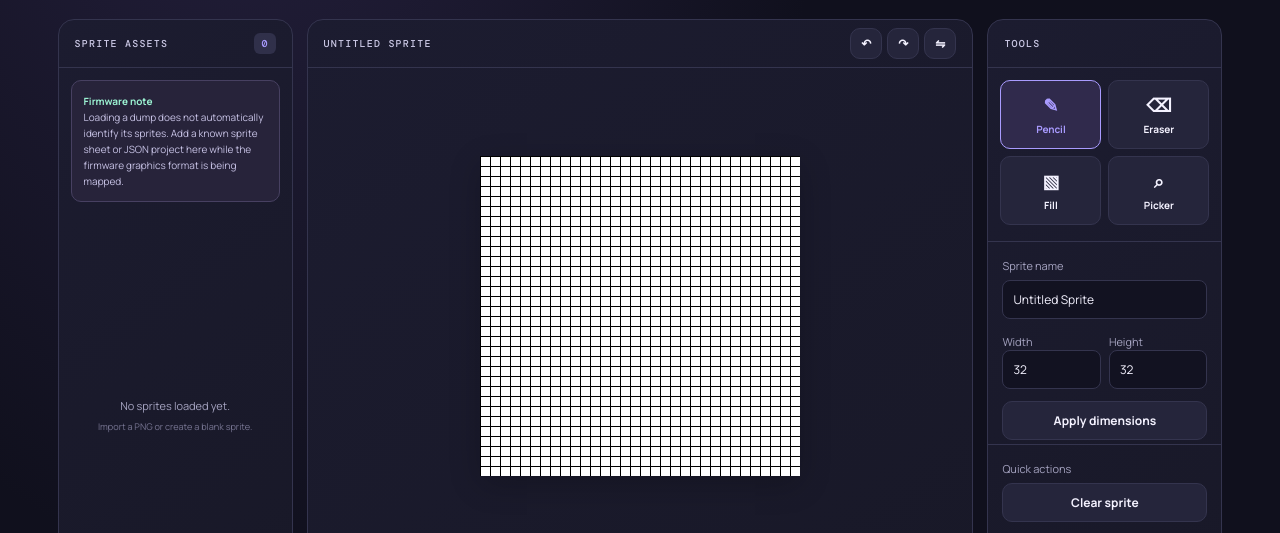
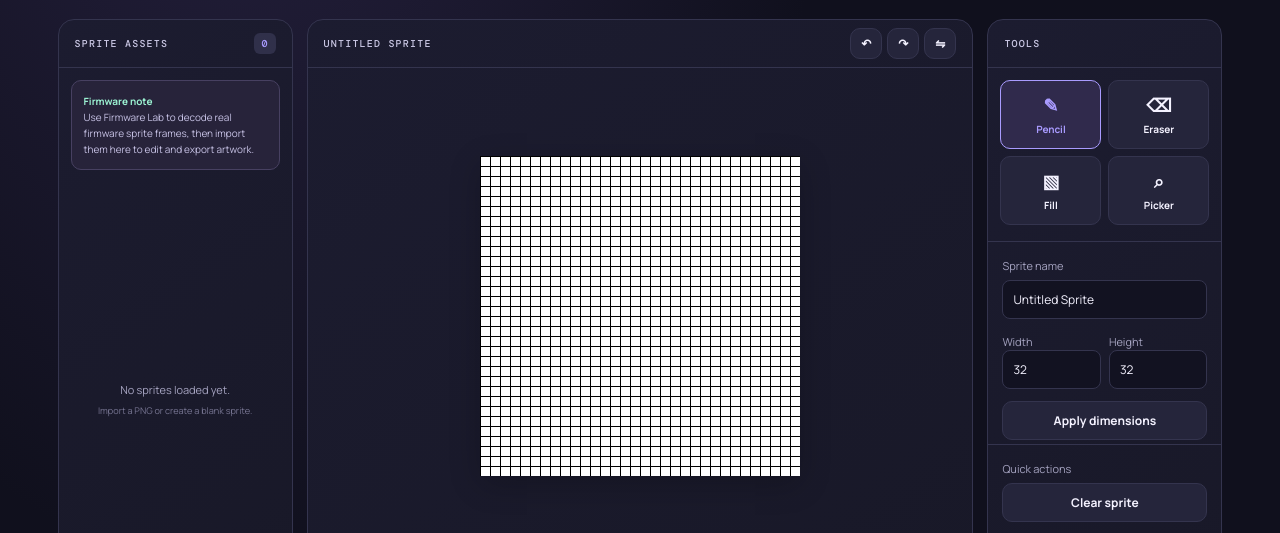
Before and after one commit to marcomillion/paradise-advance, a plain HTML site: page index.html in a window 1280 px wide. Shown: the part 267-800 px from the top of the page. Drawn offline with nearby package versions, Linux system fonts and the light colour scheme.

Commit message:
Update studio notes for verified sprite extraction

```diff
--- a/index.html
+++ b/index.html
@@ -10,7 +10,7 @@
 <nav class="tabs" aria-label="Main sections"><button class="tab active" data-view="studio">▦ Sprite Studio</button><button class="tab" data-view="firmware">▤ Firmware Lab</button><button class="tab" data-view="emulator">▷ Preview Lab</button><button class="tab" data-view="gallery">✿ Community Gallery</button></nav>
 <main>
 <section id="view-studio" class="view active"><div class="page-heading"><div><p class="eyebrow">PIXEL WORKBENCH / 01</p><h1>Sprite Studio</h1><p class="muted">Edit pixel art in a crisp, zoomable workspace.</p></div><div class="heading-actions"><button class="button" id="importSpriteBtn">Import PNG / JSON</button><input id="spriteInput" type="file" accept="image/png,.json,application/json" hidden><button class="button primary" id="exportPngBtn">Export PNG</button></div></div>
-<div class="workspace"><aside class="panel asset-panel"><div class="panel-title"><span>SPRITE ASSETS</span><span class="count" id="spriteCount">0</span></div><div class="notice small"><b>Firmware note</b><br>Loading a dump does not automatically identify its sprites. Add a known sprite sheet or JSON project here while the firmware graphics format is being mapped.</div><div id="assetList" class="asset-list"><div class="empty-state">No sprites loaded yet.<br><small>Import a PNG or create a blank sprite.</small></div></div><div class="panel-footer"><button id="newSpriteBtn" class="button full">＋ New sprite</button></div></aside>
+<div class="workspace"><aside class="panel asset-panel"><div class="panel-title"><span>SPRITE ASSETS</span><span class="count" id="spriteCount">0</span></div><div class="notice small"><b>Firmware note</b><br>Use Firmware Lab to decode real firmware sprite frames, then import them here to edit and export artwork.</div><div id="assetList" class="asset-list"><div class="empty-state">No sprites loaded yet.<br><small>Import a PNG or create a blank sprite.</small></div></div><div class="panel-footer"><button id="newSpriteBtn" class="button full">＋ New sprite</button></div></aside>
 <section class="panel editor-panel"><div class="panel-title"><span id="currentSpriteName">UNTITLED SPRITE</span><div class="editor-actions"><button class="icon-button" id="undoBtn" title="Undo">↶</button><button class="icon-button" id="redoBtn" title="Redo">↷</button><button class="icon-button" id="flipBtn" title="Flip horizontally">⇋</button></div></div><div class="canvas-wrap" id="canvasWrap"><canvas id="spriteCanvas" width="32" height="32" aria-label="Pixel sprite editor"></canvas><div id="canvasHint" class="canvas-hint">Create or import a sprite to start editing</div></div><div class="canvas-controls"><label>Zoom <input id="zoomSlider" type="range" min="4" max="20" value="10"><span id="zoomValue">10×</span></label><label>Grid <input id="gridToggle" type="checkbox" checked></label><label>Size <span id="dimensions">32 × 32</span></label></div><div class="palette-row"><div><span class="label">COLOUR</span><input id="colorPicker" type="color" value="#211c36"></div><div class="palette" id="palette"></div><button id="addColorBtn" class="icon-button" title="Add colour">＋</button></div></section>
 <aside class="panel tools-panel"><div class="panel-title">TOOLS</div><div class="tool-grid"><button class="tool active" data-tool="pencil">✎<span>Pencil</span></button><button class="tool" data-tool="eraser">⌫<span>Eraser</span></button><button class="tool" data-tool="fill">▧<span>Fill</span></button><button class="tool" data-tool="picker">⌕<span>Picker</span></button></div><div class="divider"></div><div class="field"><label for="spriteName">Sprite name</label><input id="spriteName" value="Untitled Sprite" maxlength="64"></div><div class="field two"><div><label for="spriteWidth">Width</label><input id="spriteWidth" type="number" min="1" max="256" value="32"></div><div><label for="spriteHeight">Height</label><input id="spriteHeight" type="number" min="1" max="256" value="32"></div></div><button id="resizeBtn" class="button full">Apply dimensions</button><div class="divider"></div><div class="field"><label>Quick actions</label><button id="clearBtn" class="button full">Clear sprite</button><button id="exportJsonBtn" class="button full secondary-gap">Export project JSON</button></div><div class="notice small">Tip: use the wheel-free zoom slider to enlarge pixels. Export a PNG to share art; export JSON to preserve the project palette and dimensions.</div></aside></div><div class="panel animation-panel">
 <div class="panel-title">ANIMATION TIMELINE <span id="animationFrameCount">0 frames</span></div>
@@ -37,8 +37,8 @@
 <p id="spritePackageStatus" class="extractor-status">Load a firmware file, then scan for documented sprite packages.</p>
 <div id="spritePackageResults" class="sprite-package-grid"></div>
 <button id="spritePackageMore" class="button full" hidden>Show more packages</button>
-</div><div class="panel"><div class="panel-title">RESEARCH NOTES</div><ul class="research-list"><li><span class="status done">FOUND</span><div><b>Container signature</b><p>Header begins with a readable SONIXDEV signature.</p></div></li><li><span class="status done">FOUND</span><div><b>Firmware strings</b><p>Readable strings reference Tamagotchi state, evolution, items, and asset/save-data routines.</p></div></li><li><span class="status pending">NEXT</span><div><b>Graphics format</b><p>Sprite boundaries, palette encoding, compression and lookup tables still need to be identified before safe binary patching.</p></div></li></ul></div></section>
-<section id="view-emulator" class="view"><div class="page-heading"><div><p class="eyebrow">ANIMATION / 03</p><h1>Preview Lab</h1><p class="muted">Preview the selected artwork on a device-style screen.</p></div></div><div class="preview-layout"><div class="panel device-panel"><div class="device-shell"><div class="device-screen"><canvas id="previewCanvas" width="160" height="128"></canvas><div id="previewEmpty" class="preview-empty">SELECT A SPRITE<br>TO PREVIEW</div></div><div class="device-controls"><span></span><span></span><span></span></div></div><div class="device-caption">PARADISE · ART PREVIEW</div></div><div class="panel preview-settings"><div class="panel-title">PREVIEW SETTINGS</div><div class="field"><label for="previewBg">Background</label><input id="previewBg" type="color" value="#ffffff"></div><div class="field"><label for="previewScale">Sprite scale</label><input id="previewScale" type="range" min="1" max="5" value="2"></div><label class="check-row"><input id="previewChecker" type="checkbox"> Checkerboard transparency</label><div class="notice"><b>Emulator status</b><p>This is a sprite-screen preview, not a firmware emulator. A real emulator requires the device CPU/peripherals and firmware execution model to be identified.</p></div><button id="downloadPreviewBtn" class="button primary full">Export preview PNG</button></div></div></section>
+</div><div class="panel"><div class="panel-title">RESEARCH NOTES</div><ul class="research-list"><li><span class="status done">FOUND</span><div><b>Container signature</b><p>Header begins with a readable SONIXDEV signature.</p></div></li><li><span class="status done">FOUND</span><div><b>Firmware strings</b><p>Readable strings reference Tamagotchi state, evolution, items, and asset/save-data routines.</p></div></li><li><span class="status done">FOUND</span><div><b>Sprite package format</b><p>The documented archive and sprite headers are now used to decode indexed/direct-colour frames. Safe firmware patching and rebuilding are still separate work.</p></div></li></ul></div></section>
+<section id="view-emulator" class="view"><div class="page-heading"><div><p class="eyebrow">ANIMATION / 03</p><h1>Preview Lab</h1><p class="muted">Preview the selected artwork on a device-style screen.</p></div></div><div class="preview-layout"><div class="panel device-panel"><div class="device-shell"><div class="device-screen"><canvas id="previewCanvas" width="160" height="128"></canvas><div id="previewEmpty" class="preview-empty">SELECT A SPRITE<br>TO PREVIEW</div></div><div class="device-controls"><span></span><span></span><span></span></div></div><div class="device-caption">PARADISE · ART PREVIEW</div></div><div class="panel preview-settings"><div class="panel-title">PREVIEW SETTINGS</div><div class="field"><label for="previewBg">Background</label><input id="previewBg" type="color" value="#ffffff"></div><div class="field"><label for="previewScale">Sprite scale</label><input id="previewScale" type="range" min="1" max="5" value="2"></div><label class="check-row"><input id="previewChecker" type="checkbox"> Checkerboard transparency</label><div class="notice"><b>Emulator status</b><p>This is an artwork preview, not an integrated firmware emulator yet. Firmware execution needs a CPU and device-peripheral model.</p></div><button id="downloadPreviewBtn" class="button primary full">Export preview PNG</button></div></div></section>
 <section id="view-gallery" class="view"><div class="page-heading"><div><p class="eyebrow">SHARE THE PIXELS / 04</p><h1>Community Gallery</h1><p class="muted">A starter gallery for importing, previewing and exporting community sprites.</p></div><button id="galleryImportBtn" class="button primary">＋ Add sprite</button></div><input id="galleryInput" type="file" accept="image/png,.json,application/json" hidden><div class="notice gallery-notice"><b>Local prototype</b> — gallery entries are saved in this browser only. Public uploads, accounts, moderation and shared downloads need a backend or a repository contribution workflow.</div><div id="galleryGrid" class="gallery-grid"><div class="empty-state wide">The gallery is empty.<br><small>Add a PNG or project JSON to create your first local card.</small></div></div></section>
 </main><footer><span>PARADISE MOD STUDIO</span><span>LOCAL-FIRST · ORIGINAL FIRMWARE LEFT UNTOUCHED</span></footer><div id="toast" class="toast" role="status" aria-live="polite"></div>
 <script src="app.js"></script>
```
